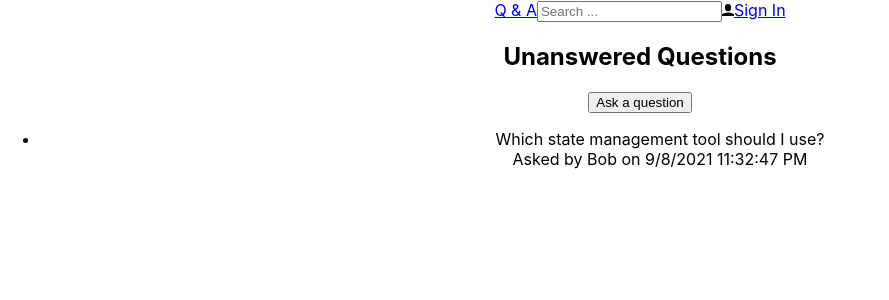
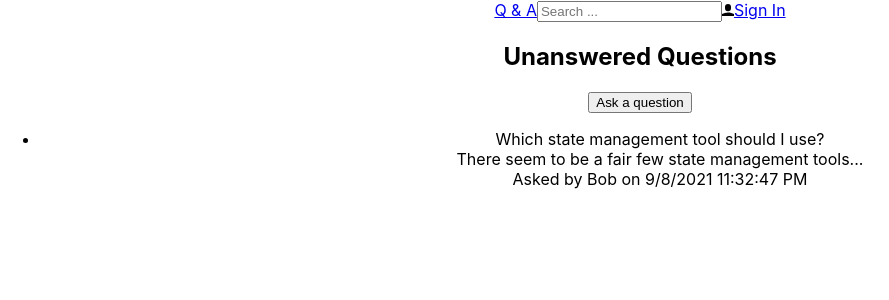
Before and after one commit to ZahraB21/Q-A, a React (Create React App) app: page / in a window 1280 px wide. Shown: the top 300 px of the page, without its empty margins (0-889 px from the left). Built offline with nearby package versions, Linux system fonts and the light colour scheme.

Commit message:
Displaying the content based on the length and setting the showContent props as default and true

```diff
--- a/src/Question.tsx
+++ b/src/Question.tsx
@@ -3,12 +3,20 @@ import { QuestionData } from './QuestionsData';
 
 interface Props {
   data: QuestionData;
+  showContent?: boolean;
 }
 
-export const Question = ({ data }: Props) => {
+export const Question = ({ data, showContent }: Props) => {
   return (
     <div>
       <div>{data.title}</div>
+      {showContent && (
+        <div>
+          {data.content.length > 50
+            ? `${data.content.substring(0, 50)}...`
+            : data.content}
+        </div>
+      )}
       <div>
         {`Asked by ${data.userName} on
         ${data.created.toLocaleDateString()} ${data.created.toLocaleTimeString()}`}
@@ -16,3 +24,7 @@ export const Question = ({ data }: Props) => {
     </div>
   );
 };
+
+Question.defaultProps = {
+  showContent: true,
+};
```
